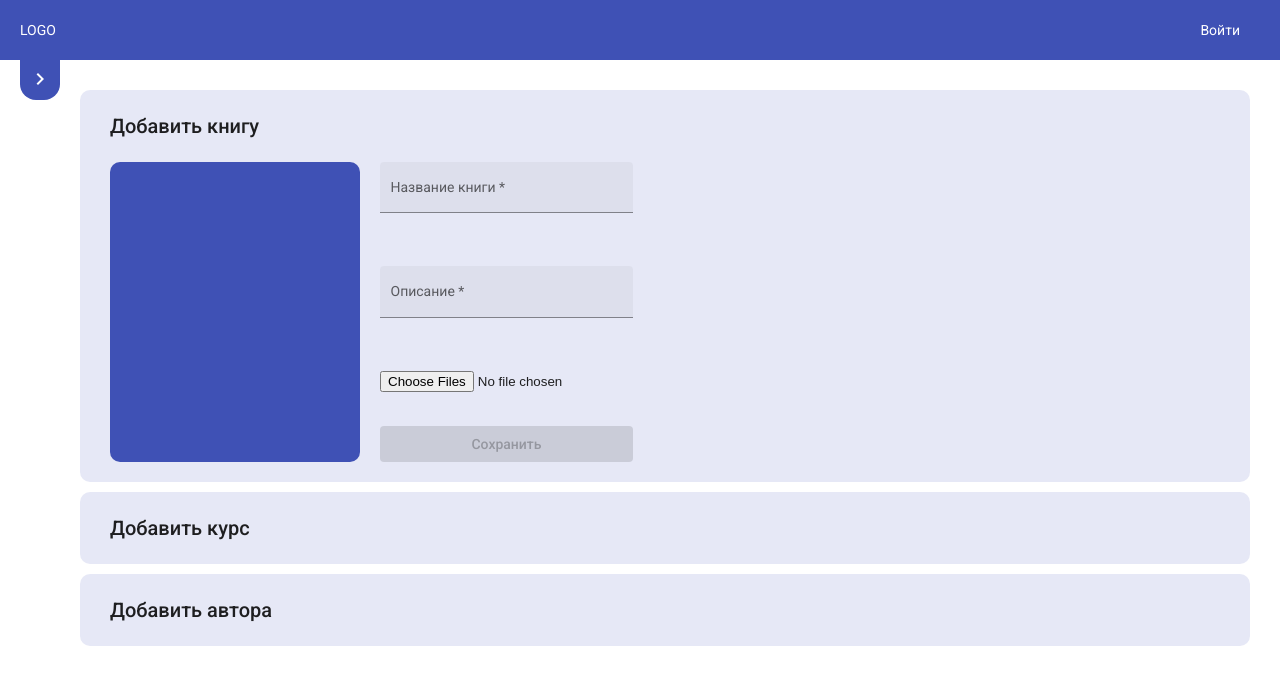
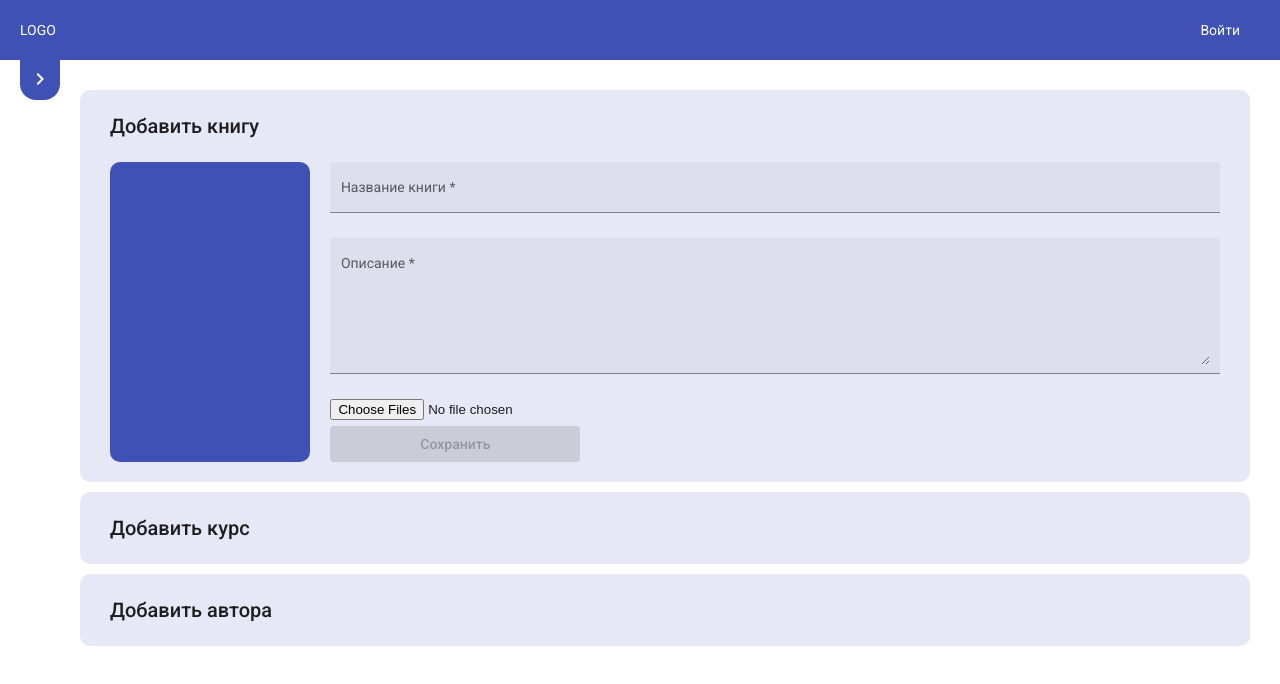
Before and after one commit to DaniilRalf/ClienWeb-frontend, an Angular app: page /personal/add in a window 1280 px wide. Shown: the top 684 px of the page. Built offline with nearby package versions, Linux system fonts and the light colour scheme; no server answers.

Commit message:
fix: environment, add_book_page

```diff
--- a/src/app/pages/personal/personal-add-materials/personal-add-books/personal-add-books.component.html
+++ b/src/app/pages/personal/personal-add-materials/personal-add-books/personal-add-books.component.html
@@ -2,7 +2,7 @@
 
 <div class="add-book">
   <div class="img">
-    <img *ngIf="savingBookFile" src="{{'http://localhost:8085/img/' + savingBookFile.name}}">
+    <img *ngIf="savingBookFile" src="{{env.apiBaseUrl + 'img/' + savingBookFile.name}}">
   </div>
   <form class="form"
         [formGroup]="addBookForm"
@@ -16,11 +16,11 @@
     </mat-form-field>
     <mat-form-field appearance="fill">
       <mat-label>Описание</mat-label>
-      <input matInput type="text"
+      <textarea matInput type="text"
              formControlName="description"
-      />
+      ></textarea>
     </mat-form-field>
-    <input type="file" (change)="setPhoto($event)" multiple>
+    <input type="file" multiple (change)="setPhoto($event)">
     <button [disabled]="addBookForm.status === 'INVALID'"
             mat-flat-button color="primary" type="submit"
     >Сохранить</button>
--- a/src/app/pages/personal/personal-add-materials/personal-add-books/personal-add-books.component.scss
+++ b/src/app/pages/personal/personal-add-materials/personal-add-books/personal-add-books.component.scss
@@ -18,8 +18,17 @@
     }
   }
   .form {
+    width: 100%;
     display: flex;
     flex-direction: column;
     justify-content: space-between;
+
+    textarea {
+      height: 100px;
+    }
+
+    button {
+      width: 250px;
+    }
   }
 }
--- a/src/app/pages/personal/personal-add-materials/personal-add-books/personal-add-books.component.ts
+++ b/src/app/pages/personal/personal-add-materials/personal-add-books/personal-add-books.component.ts
@@ -1,6 +1,7 @@
-import {Component, EventEmitter, Input, OnInit, Output} from '@angular/core'
-import {FormControl, FormGroup, Validators} from "@angular/forms"
-import {AddBooksInterface} from "../../../../models/types/materials.interface"
+import { Component, EventEmitter, Input, OnInit, Output } from '@angular/core'
+import { FormControl, FormGroup, Validators } from "@angular/forms"
+import { AddBooksInterface } from "../../../../models/types/materials.interface"
+import { environment } from "../../../../../environments/environment"
 
 @Component({
   selector: 'app-personal-add-books',
@@ -9,6 +10,7 @@ import {AddBooksInterface} from "../../../../models/types/materials.interface"
 })
 export class PersonalAddBooksComponent implements OnInit {
 
+  public env = environment
   public addBookForm!: FormGroup
   private file!: File
 
--- a/src/app/pages/public/books/book-item/book-item.component.html
+++ b/src/app/pages/public/books/book-item/book-item.component.html
@@ -1,6 +1,6 @@
 <div class="book-item">
   <div class="book-item-img">
-    <img *ngIf="book.image" src="{{'http://localhost:8085/img/' + book.image.name}}">
+    <img *ngIf="book.image" src="{{env.apiBaseUrl + 'img/' + book.image.name}}">
   </div>
   <div class="book-item-txt">
     <div class="name">{{book.title}}</div>
--- a/src/app/pages/public/books/book-item/book-item.component.ts
+++ b/src/app/pages/public/books/book-item/book-item.component.ts
@@ -1,5 +1,6 @@
-import {Component, Input, OnInit} from '@angular/core';
-import {BooksContent} from "../../../../models/types/materials.interface";
+import { Component, Input, OnInit } from '@angular/core'
+import { BooksContent } from "../../../../models/types/materials.interface"
+import { environment } from "../../../../../environments/environment"
 
 @Component({
   selector: 'app-book-item',
@@ -8,12 +9,12 @@ import {BooksContent} from "../../../../models/types/materials.interface";
 })
 export class BookItemComponent implements OnInit {
 
+  public env = environment
+
   @Input() public book!: BooksContent
 
   constructor() { }
 
-  ngOnInit(): void {
-    console.log(this.book)
-  }
+  ngOnInit(): void { }
 
 }
--- a/src/environments/environment.ts
+++ b/src/environments/environment.ts
@@ -4,6 +4,7 @@
 
 export const environment = {
   apiBaseUrl: 'http://localhost:8085/',
+  // apiBaseUrl: 'http://localhost:8085/',
   production: false,
 };
 
```
